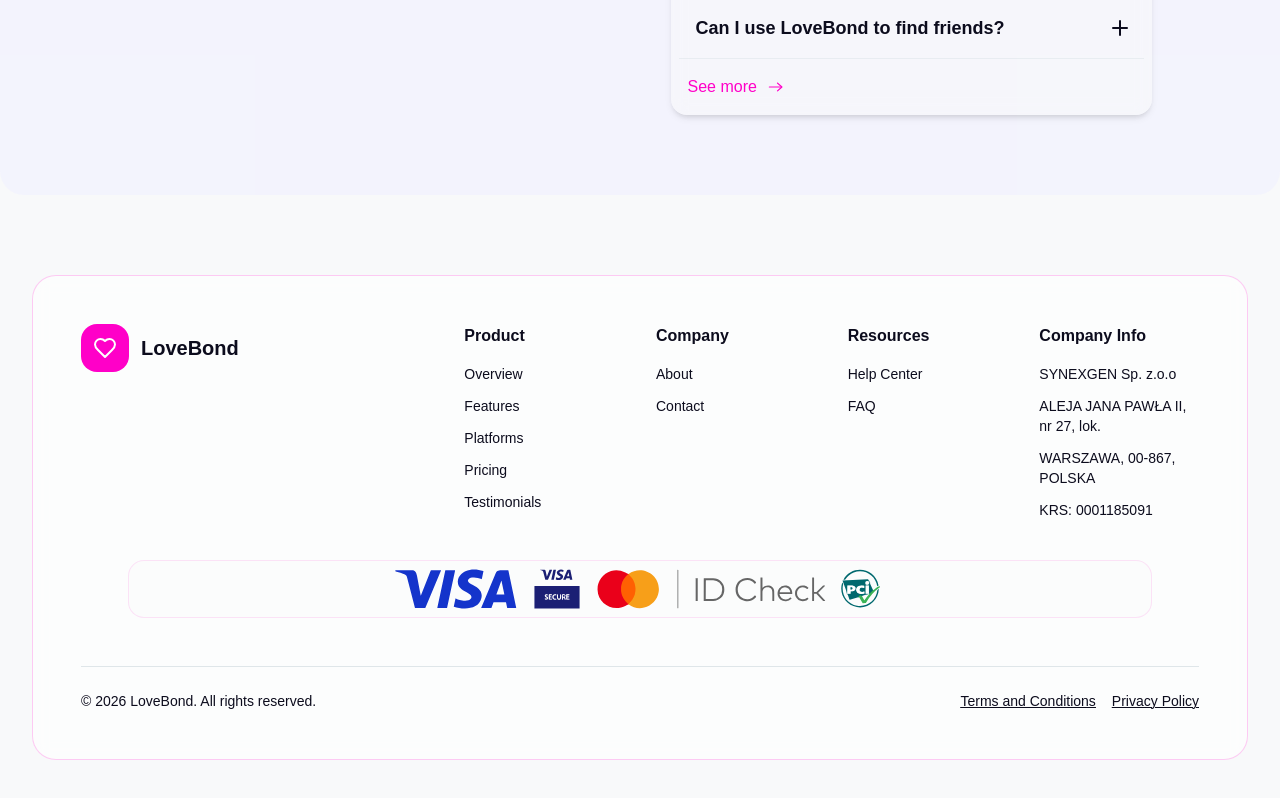
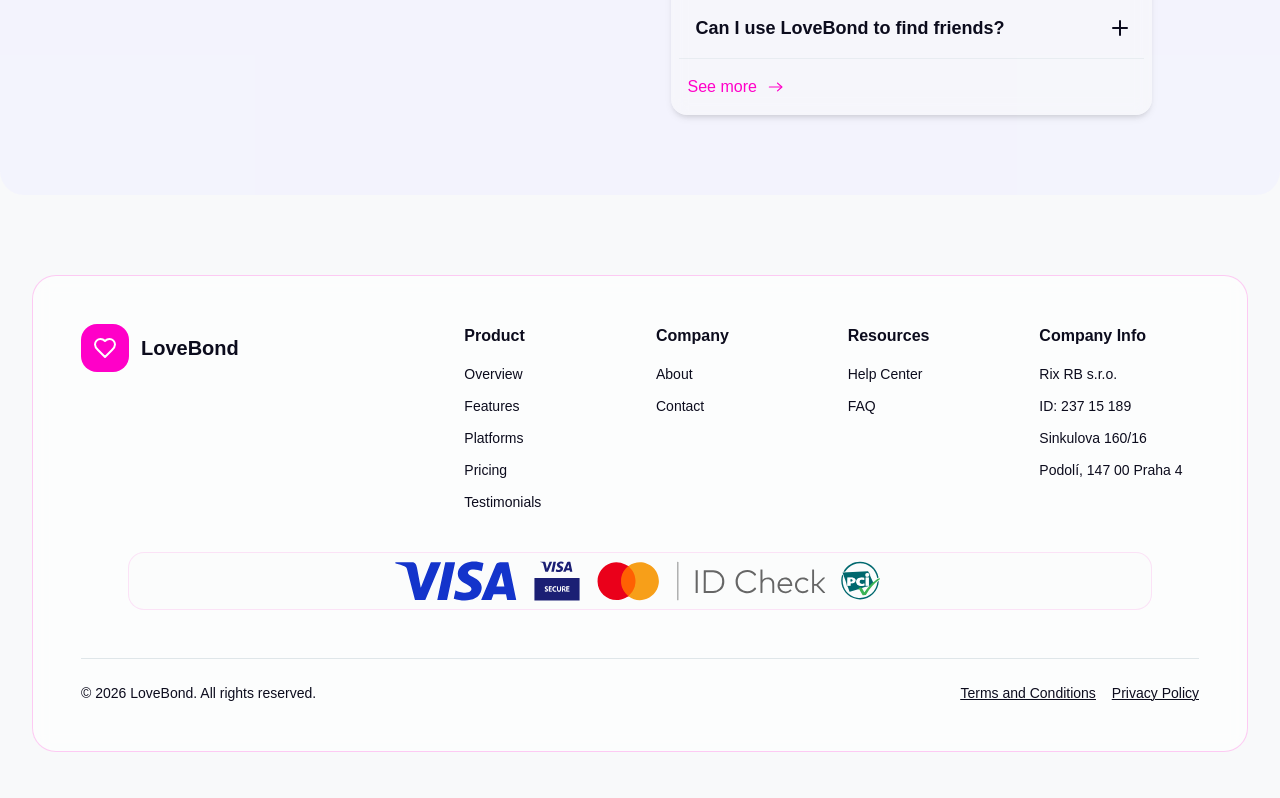
Before and after one commit to romansmolin/love-connect-vibe-coded, a Next.js app: page / in a window 1280 px wide. Shown: the part 7804-8602 px from the top of the page. Built offline with nearby package versions, Linux system fonts and the light colour scheme; no server answers; what tailwindcss-animated would draw is missing.

Commit message:
Update footer company info

```diff
--- a/src/app/_layout/basic/footer2.tsx
+++ b/src/app/_layout/basic/footer2.tsx
@@ -100,10 +100,10 @@
                         <div>
                             <h3 className="mb-4 text-base font-bold text-foreground">Company Info</h3>
                             <ul className="space-y-3 text-sm text-muted-foreground">
-                                <li className="font-medium">SYNEXGEN Sp. z.o.o</li>
-                                <li className="font-medium">ALEJA JANA PAWŁA II, nr 27, lok.</li>
-                                <li className="font-medium">WARSZAWA, 00-867, POLSKA</li>
-                                <li className="font-medium">KRS: 0001185091</li>
+                                <li className="font-medium">Rix RB s.r.o.</li>
+                                <li className="font-medium">ID: 237 15 189</li>
+                                <li className="font-medium">Sinkulova 160/16</li>
+                                <li className="font-medium">Podolí, 147 00 Praha 4</li>
                             </ul>
                         </div>
                     </div>
```
